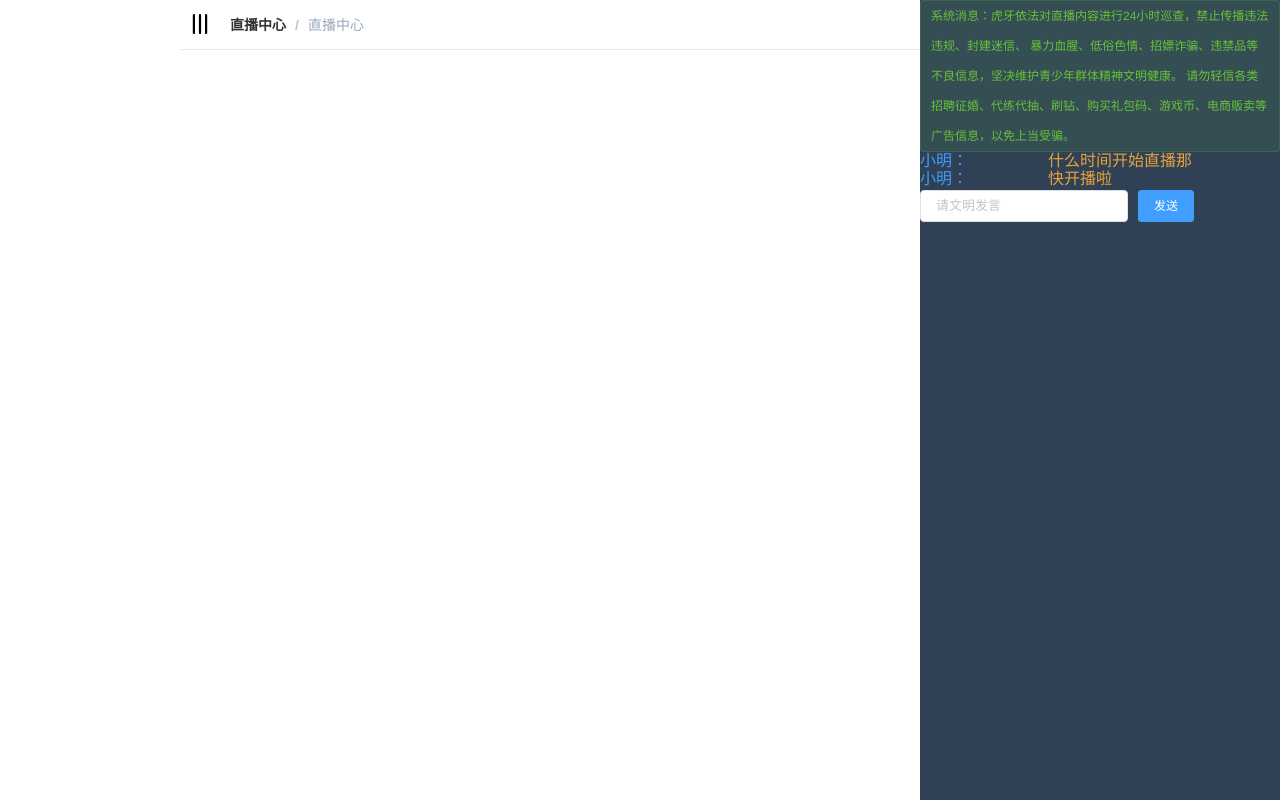
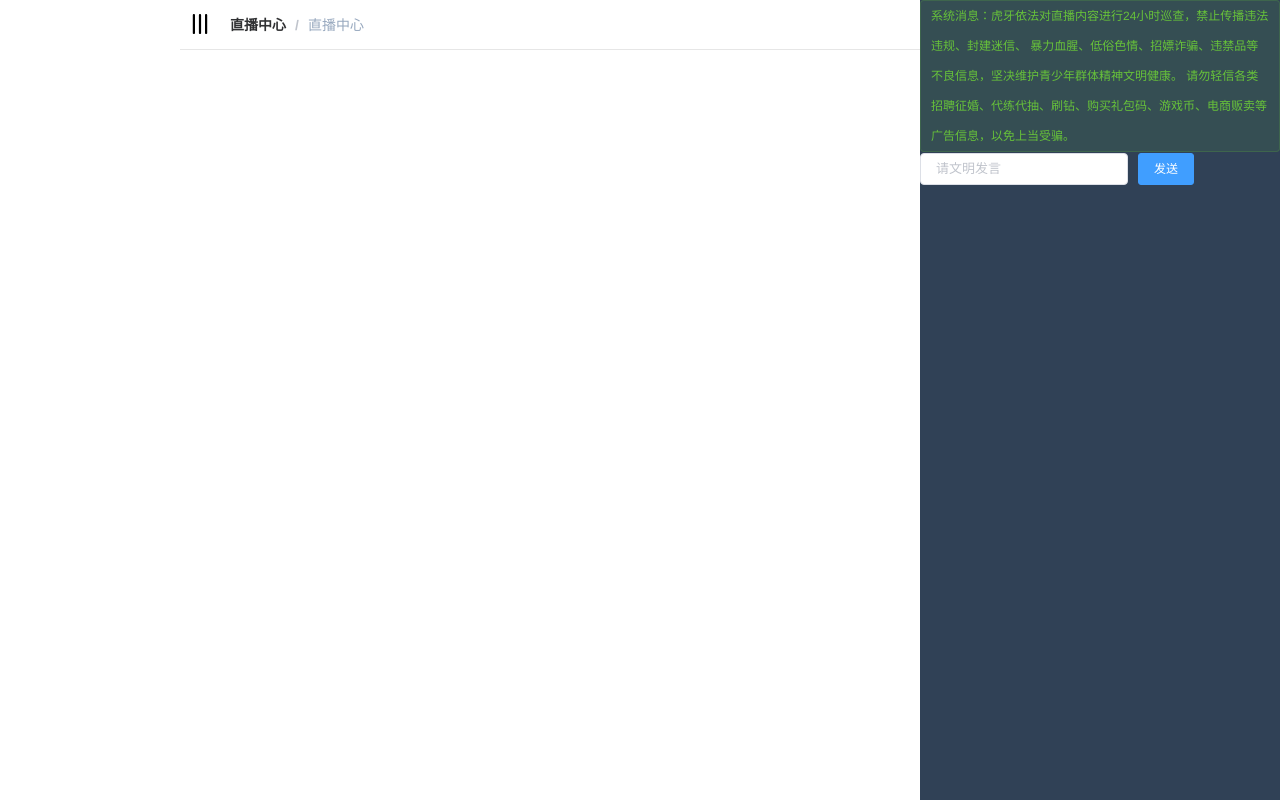
Before and after one commit to softdevjn/php-chat, a Vue app in the folder frontend/: page /#/liveing/index in a window 1280 px wide. Built offline with nearby package versions, Linux system fonts and the light colour scheme; no server answers.

Commit message:
php swoole 版本 直播 右侧交流区完成，样式不太完善，以后有时间再搞

```diff
--- a/frontend/config/dev.env.js
+++ b/frontend/config/dev.env.js
@@ -4,5 +4,5 @@ const prodEnv = require('./prod.env')
 
 module.exports = merge(prodEnv, {
   NODE_ENV: '"development"',
-  BASE_API: '"http://phpcrawlers.com:88"',
+  BASE_API: '"http://live.2345.com:88"',
 })
--- a/frontend/config/prod.env.js
+++ b/frontend/config/prod.env.js
@@ -1,5 +1,5 @@
 'use strict'
 module.exports = {
   NODE_ENV: '"test"',
-  BASE_API: '"http://phpcrawlers.com:88"',
+  BASE_API: '"http://live.2345.com:88"',
 }
--- a/frontend/config/test.env.js
+++ b/frontend/config/test.env.js
@@ -1,5 +1,5 @@
 'use strict'
 module.exports = {
   NODE_ENV: '"production"',
-  BASE_API: '"http://phpcrawlers.com:88"',
+  BASE_API: '"http://live.2345.com:88"',
 }
--- a/frontend/src/components/websocket/index.vue
+++ b/frontend/src/components/websocket/index.vue
@@ -63,6 +63,12 @@ export default {
             this.token = res.data.token
             this.$store.dispatch('modifyToken', res.data.token)
           }
+          // 重发open，保存会还
+          var data = {
+            action: 'open'
+          }
+
+          this.sendWebSocketData(data)
         }
         if (res.action === 'close') {
           alert(res.data.message)
--- a/frontend/src/views/layout/components/Sidebar/messageLog.vue
+++ b/frontend/src/views/layout/components/Sidebar/messageLog.vue
@@ -1,6 +1,6 @@
 <template>
   <div class="menu-wrapper">
-    <el-row v-for="item in list">
+    <el-row v-for="item in list" :key="item.token">
       <el-col :span="10" class="user">{{ item.token }}：</el-col>
       <el-col :span="14" style="color: #E6A23C">{{ item.message }}</el-col>
     </el-row>
@@ -14,14 +14,6 @@ export default {
   data() {
     return {
       list: [
-        {
-          token: '小明',
-          message: '什么时间开始直播那'
-        },
-        {
-          token: '小明',
-          message: '快开播啦'
-        }
       ]
     }
   },
```
Also changed, not shown: 2 other files (tests, documents, lock files or other folders).
